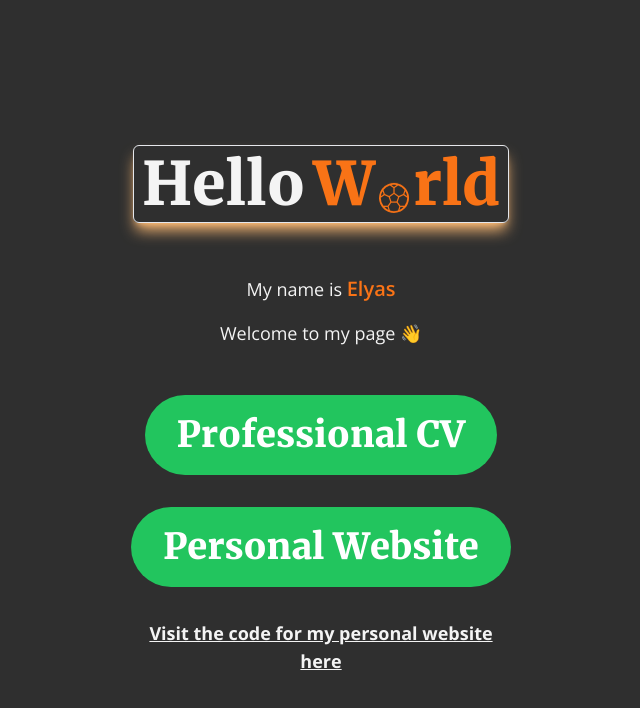
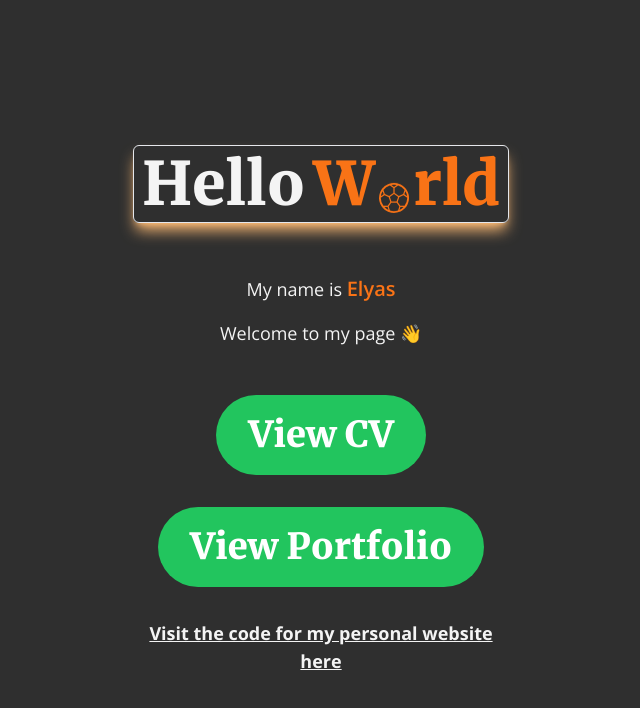
Before and after one commit to BlueElyas/elyas-portfolio, a React (Create React App) app: page / in a window 1280 px wide. Shown: the top 708 px of the page, without its empty margins (319-959 px from the left). Built offline with nearby package versions, Linux system fonts and the light colour scheme.

Commit message:
Change main menu button text

```diff
--- a/src/components/shells/MainMenu.jsx
+++ b/src/components/shells/MainMenu.jsx
@@ -12,8 +12,8 @@ const MainMenu = () => {
         <span class="text-xl font-semibold text-orange-500">Elyas</span>
         <p className="block my-4">Welcome to my page 👋 </p>
       </p>
-      <MainMenuButton name="Professional CV" link="cv.html" />
-      <MainMenuButton name="Personal Website" link="personal" />
+      <MainMenuButton name="View CV" link="cv.html" />
+      <MainMenuButton name="View Portfolio" link="personal" />
 
       <a
         className="text-sm font-sans w-96 text-softGray font-bold underline hover:no-underline hover:opacity-75 active:opacity-40 lg:text-lg"
```
